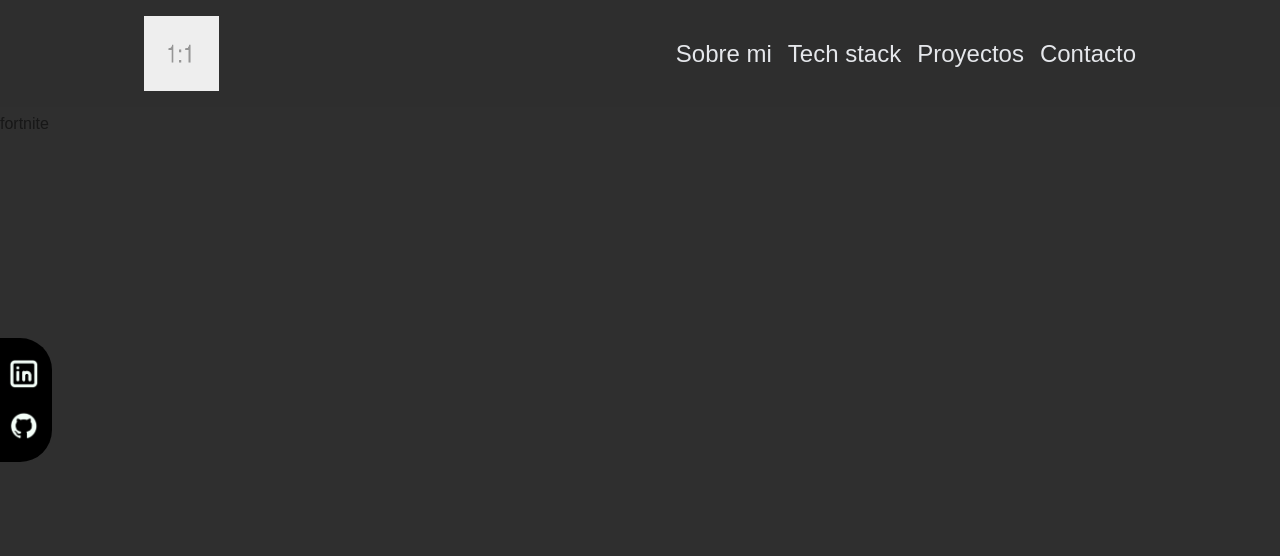
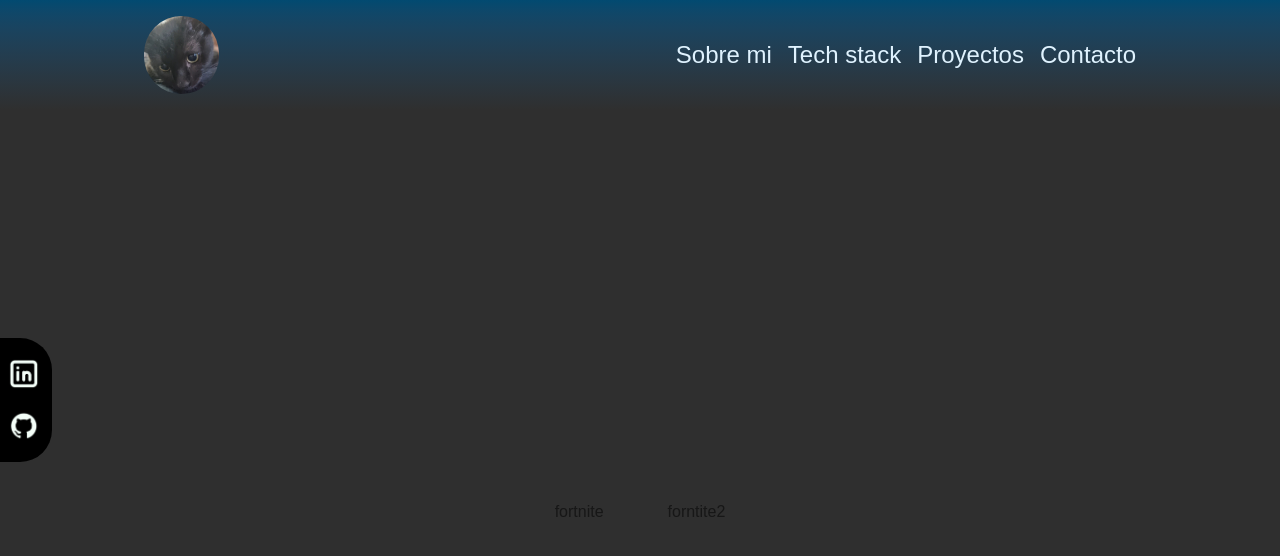
Before and after one commit to leopalatto20/portafolio, a Next.js app: page / in a window 1280 px wide. Shown: the top 556 px of the page. Built offline with nearby package versions, Linux system fonts and the light colour scheme.

Commit message:
Agregar foto y gradiente al fondo de nav

```diff
--- a/src/app/page.tsx
+++ b/src/app/page.tsx
@@ -2,10 +2,15 @@ import Navbar from "@/components/Navbar";
 import Sidebar from "@/components/Sidebar";
 export default function Home() {
   return (
-    <div className="bg-pizarra h-full mt-28">
+    <div className="bg-pizarra h-full pt-28">
       <Navbar /> {/*Ignorar esto*/}
       <Sidebar />
-      <div>fortnite</div>
+      <main className="flex min-h-screen min-w-full flex-col items-center justify-center">
+        <section id="about" className="flex justify-center w-3/4 gap-16">
+          <div>fortnite</div>
+          <div>forntite2</div>
+        </section>
+      </main>
     </div>
   );
 }
--- a/src/components/Navbar.tsx
+++ b/src/components/Navbar.tsx
@@ -3,14 +3,15 @@ import "@/styles/Navbar.css";
 
 export default function Navbar() {
   return (
-    <div className="fixed top-0 left-0 right-0 w-full backdrop-blur-md bg-pizarra/80">
+    <div className="fixed top-0 left-0 right-0 w-full backdrop-blur-md bg-pizarra/80 bg-linear-to-b from-sky-900 to-pizarra">
       <div className="flex w-4/5 mx-auto items-center justify-between p-4 rounded-2xl ">
         <Image
           id="image"
-          src="/images.png"
+          src="/gato.jpeg"
           alt="fortnite"
           width={75}
           height={75}
+          className="rounded-full"
         />
         <nav id="navbar" className="flex gap-4">
           <a className="nav-text" href="#about">
--- a/src/styles/Navbar.css
+++ b/src/styles/Navbar.css
@@ -2,7 +2,7 @@
 
 @layer components {
   .nav-text {
-    @apply text-2xl text-gray-200 transition-all duration-300 hover:scale-105 hover:ease-in-out
+    @apply text-2xl text-sky-100 transition-all duration-300 hover:scale-105 hover:ease-in-out
     hover:text-sky-400;
   }
 }
```
Also changed, not shown: public/gato.jpeg (added).
